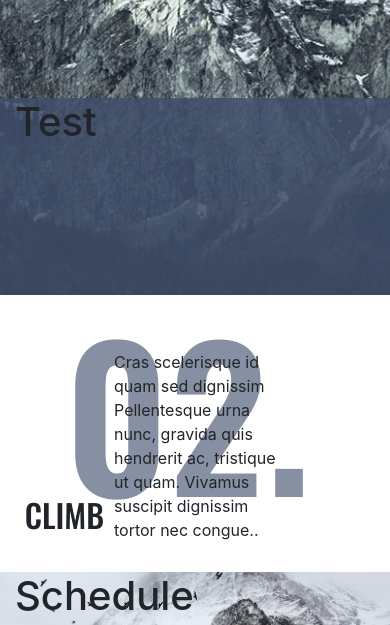
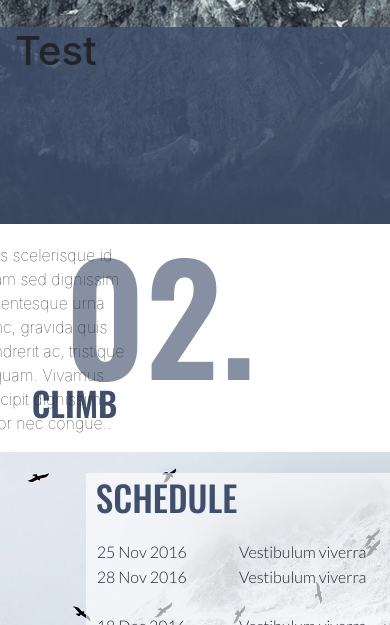
Before and after one commit to twknab/los_angeles_mountains_mockup, a website: page index.html in a window 390 px wide. Shown: the part 999-1624 px from the top of the page. Drawn offline with nearby package versions, Linux system fonts and the light colour scheme.

Commit message:
completed all sections for desktop viewports. need to build slider and tabs/accordian now as well as finish mobile break points

```diff
--- a/client/sass/style.scss
+++ b/client/sass/style.scss
@@ -38,18 +38,20 @@ html, body {
 }
 
 .section-number {
-  font-size: 12em;
+  font-size: 9.3em;
   font-weight: 600;
   color: #414f6ba1;
   display: inline-block;
 }
 .section-title {
   text-transform: uppercase;
-  font-weight: 500;
+  font-weight: 600;
   display: inline;
   position: relative;
-  bottom: 37px;
-  right: 40px;
+  bottom: 28px;
+  right: 33px;
+  font-size: 2.1em;
+  color: $darkBlue;
 }
 .section-text {
   font-family: 'Lato', sans-serif;
@@ -58,18 +60,21 @@ html, body {
 #history-column {
   padding-left: 19% !important;
   padding-right: 29% !important;
+  margin-top: 1.7%;
   p {
     position: relative;
-    bottom: 33px;
-    left: 97px;
+    bottom: 24px;
+    left: 86px;
   }
 }
 #climb {
   div:nth-child(2) {
     p {
       position: relative;
-      top: 21px;
-      right: 96px;
+      top: 9px;
+      right: 235px;
+      margin-right: 14%;
+      font-weight: 100;
     }
   }
 }
@@ -138,7 +143,7 @@ html, body {
     height: 100%;
     margin: 0 auto;
     div:nth-child(2) {
-      margin-top: 34%;
+      margin-top: 27%;
       background-color: #414f6bdb;
       height: 197px;
     }
@@ -151,6 +156,40 @@ html, body {
     width: 100%;
     height: 100%;
     margin: 0 auto;
+    #schedule-box {
+      margin: 13% 2% 29% 43%;
+      width: 352px;
+      padding-left: 6%;
+      padding-bottom: 1%;
+      padding-top: 2%;
+      background-color: #ffffffa3;
+      font-family: 'Lato',
+      sans-serif;
+      h1 {
+        text-transform: uppercase;
+        font-family: 'Oswald', sans-serif;
+        font-weight: 500;
+        color: $darkBlue;
+        font-size: 2.2em;
+        margin-bottom: 20px;
+      }
+      table {
+        padding-bottom: 2%;
+        font-weight: 100;
+        tr {
+          td {
+            border: none;
+            padding: .05em;
+          }
+        }
+        tr:nth-child(3), tr:nth-child(4) {
+          td {
+            padding-top: 7%;
+          }
+        }
+
+      }
+    }
   }
 
   #footer {
@@ -159,12 +198,19 @@ html, body {
     text-transform: uppercase;
     font-style: italic;
     font-family: 'Lato', sans-serif;
+    height: 81px;
+    div {
+      height: 81px;
+      nav {
+        height: 81px;
+      }
+    }
     p {
       margin: 0px !important;
       font-weight: 900;
     }
     .footer-nav {
-      padding: 0% 2% 0% 21% !important;
+      padding: 0% 16% 0% 21% !important;
     }
   }
 }
--- a/index.html
+++ b/index.html
@@ -75,9 +75,29 @@
     </div>
     <!-- Schedule -->
     <div class="row" id="schedule">
-      <div class="col-6 text-right">
-        <div>
+      <div class="col-6 text-left">
+        <div id="schedule-box">
           <h1>Schedule</h1>
+          <table class="table">
+            <tbody>
+              <tr>
+                <td>25 Nov 2016</th>
+                <td>Vestibulum viverra</td>
+              </tr>
+              <tr>
+                <td>28 Nov 2016</th>
+                <td>Vestibulum viverra</td>
+              </tr>
+              <tr>
+                <td>18 Dec 2016</th>
+                <td>Vestibulum viverra</td>
+              </tr>
+              <tr>
+                <td>7 Jan 2017</th>
+                <td>Vestibulum viverra</td>
+              </tr>
+            </tbody>
+          </table>
         </div>
       </div>
       <div class="col-6">
```
Also changed, not shown: client/css/style.css.
